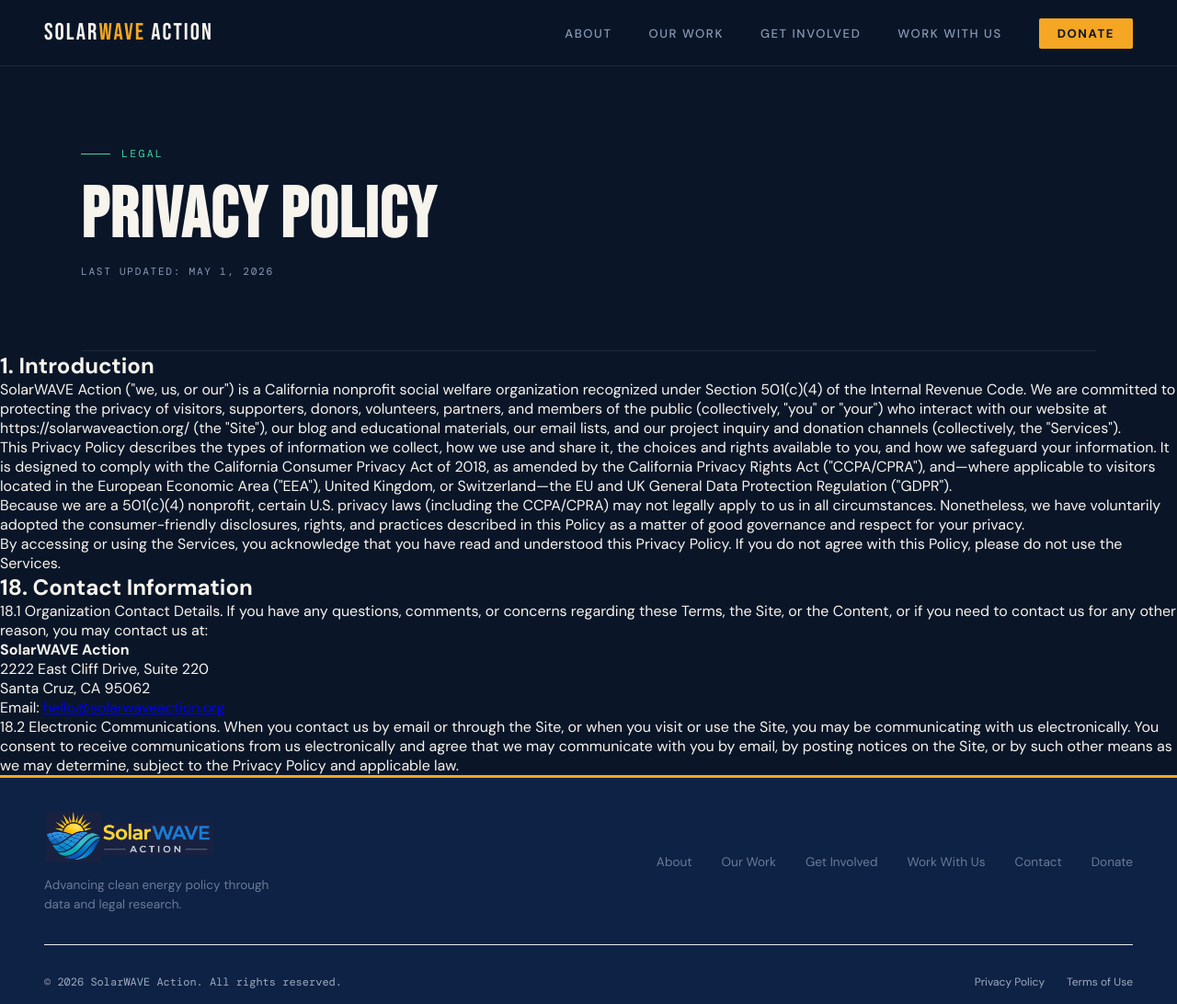
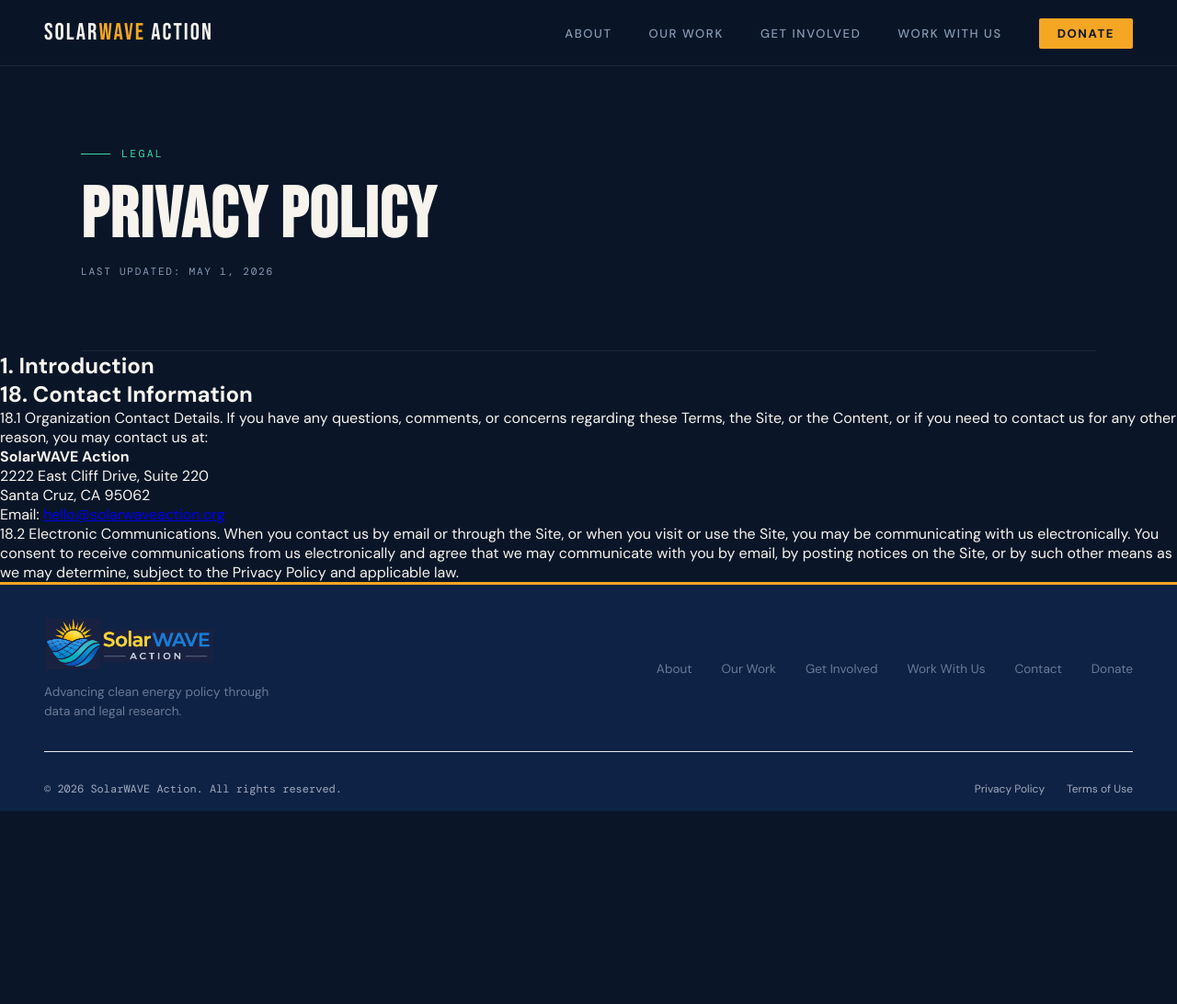
Before and after one commit to SolarWAVE-Action/solarwave-website, a Jekyll site: the page built from privacy/privacy.html, in a window 1280 px wide and 1092 px high. Shown: the whole window at 92% size. Built offline with Jekyll 4.4.1, drawn with Linux system fonts in a browser that asks for light colours.

Commit message:
testing removing text

```diff
--- a/privacy/privacy.html
+++ b/privacy/privacy.html
@@ -113,30 +113,6 @@
 
 <div class="terms-body">
   <h2>1. Introduction</h2>
-  <p>SolarWAVE Action (&quot;we, us, or our&quot;) is a California nonprofit
-    social welfare organization recognized under Section 501(c)(4) of the
-    Internal Revenue Code. We are committed to protecting the privacy of
-    visitors, supporters, donors, volunteers, partners, and members of the
-    public (collectively, &quot;you&quot; or &quot;your&quot;) who interact
-    with our website at https://solarwaveaction.org/ (the &quot;Site&quot;),
-    our blog and educational materials, our email lists, and our project
-    inquiry and donation channels (collectively, the &quot;Services&quot;).</p>
-  <p>This Privacy Policy describes the types of information we collect, how
-    we use and share it, the choices and rights available to you, and how we
-    safeguard your information. It is designed to comply with the California
-    Consumer Privacy Act of 2018, as amended by the California Privacy
-    Rights Act (&quot;CCPA/CPRA&quot;), and—where applicable to visitors
-    located in the European Economic Area (&quot;EEA&quot;), United Kingdom,
-    or Switzerland—the EU and UK General Data Protection Regulation
-    (&quot;GDPR&quot;).</p>
-  <p>Because we are a 501(c)(4) nonprofit, certain U.S. privacy laws
-    (including the CCPA/CPRA) may not legally apply to us in all
-    circumstances. Nonetheless, we have voluntarily adopted the
-    consumer-friendly disclosures, rights, and practices described in this
-    Policy as a matter of good governance and respect for your privacy.</p>
-  <p>By accessing or using the Services, you acknowledge that you have read
-    and understood this Privacy Policy. If you do not agree with this Policy,
-    please do not use the Services.</p>
 
   <h2>18. Contact Information</h2>
   <p>18.1 Organization Contact Details. If you have any questions, comments, or concerns regarding
```
